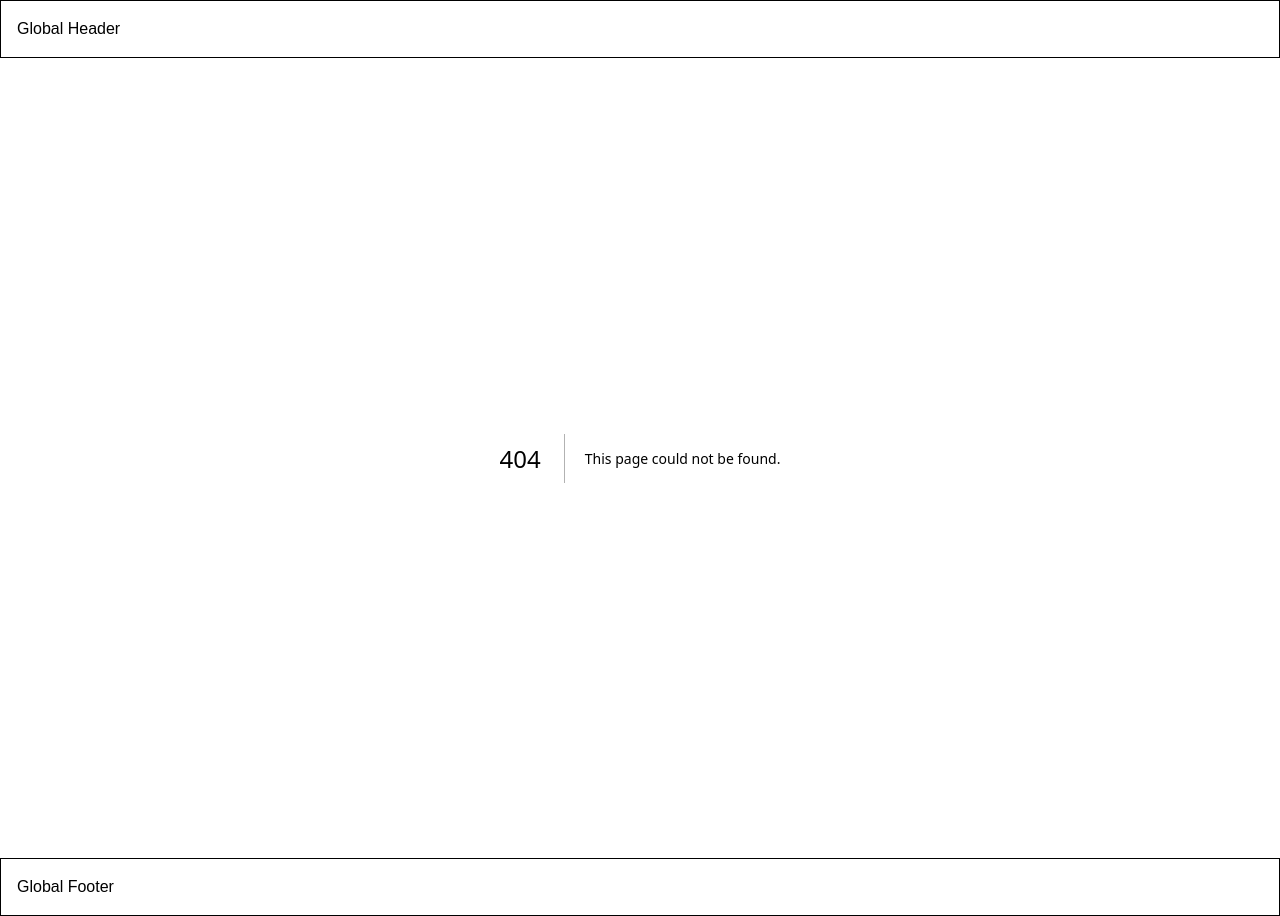
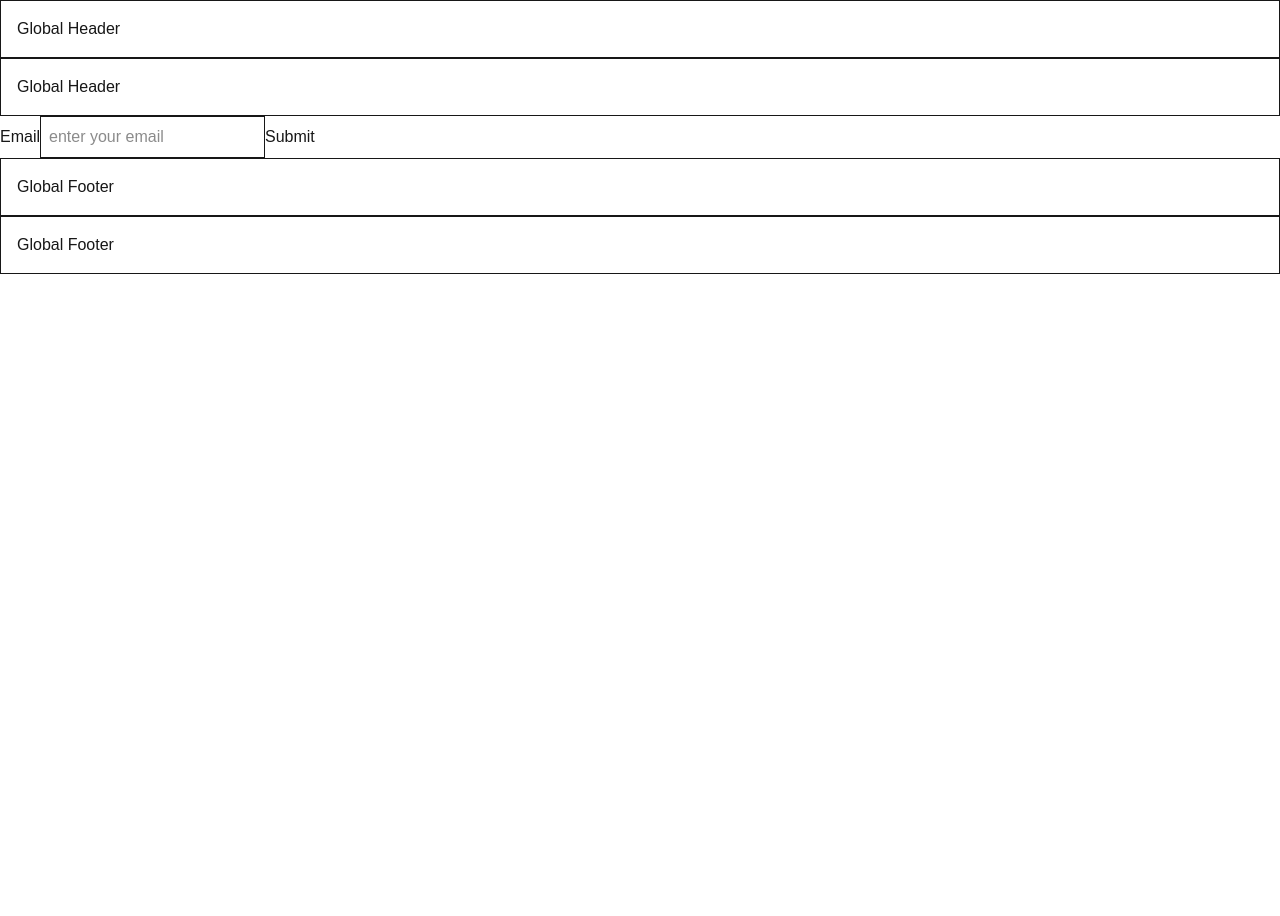
Before and after one commit to prataprai7/tsx, a Next.js app: page /example/input-state in a window 1280 px wide. Before the commit this address had no page. After the commit the page ends 800 px from the top, so only its background shows below. Built offline with nearby package versions, Linux system fonts and the light colour scheme.

Commit message:
feat: add input state management

```diff
--- /dev/null
+++ b/app/example/input-state/hooks/use-form.tsx
@@ -0,0 +1,18 @@
+import { useState, useEffect } from "react";
+
+export default function useForm() {
+    const [email, setEmail] = useState("");
+    const [password, setPassword] = useState("");
+
+    const handleChangeEmail = (e: React.ChangeEvent<HTMLInputElement>) => {
+        setEmail(e.target.value);
+    };
+
+    const handleChangePassword = (e: React.ChangeEvent<HTMLInputElement>) => {
+        setPassword(e.target.value);
+    };
+    return {
+        email, password,
+        handleChangeEmail, handleChangePassword
+    }
+}
--- /dev/null
+++ b/app/example/input-state/page.tsx
@@ -0,0 +1,29 @@
+"use client";
+import { useState, useEffect, ChangeEvent } from "react";
+
+export default function Page() {
+    const [email, setEmail] = useState("");
+    const handleChange = (e: ChangeEvent<HTMLInputElement>)=> {
+        setEmail(e.target.value);
+    };
+    const handleSubmit = ()=> alert ("Submitted email: "+ email);
+    return (
+        <div>
+            <label>Email</label>
+            <input className="border p-2"
+            type="email"
+            value={email}
+            onChange={handleChange}
+            placeholder="enter your email"/>
+            <button onClick={handleSubmit}>Submit</button>
+        </div>
+    );
+}
+
+// convert this statemanagement into hooke
+// states for email, password
+// handleChange for both
+// handleSubmit to alert email and password
+// in input-state/hooks/use-form.tsx
+// in input-state/hooks/page.tsx use the useForm hook
+// and create form for email and password
--- a/app/example/layout.tsx
+++ b/app/example/layout.tsx
@@ -4,10 +4,6 @@ export default function Layout({children}: {children: React.ReactNode}) {
             <div className="border p-4">Global Header</div>
                 {children}
             <div className="border p-4">Global Footer</div>
-
-            <div className="border p-4 bg-gray-100">
-                {children}
-            </div>
         </section>
     );
 }
```
